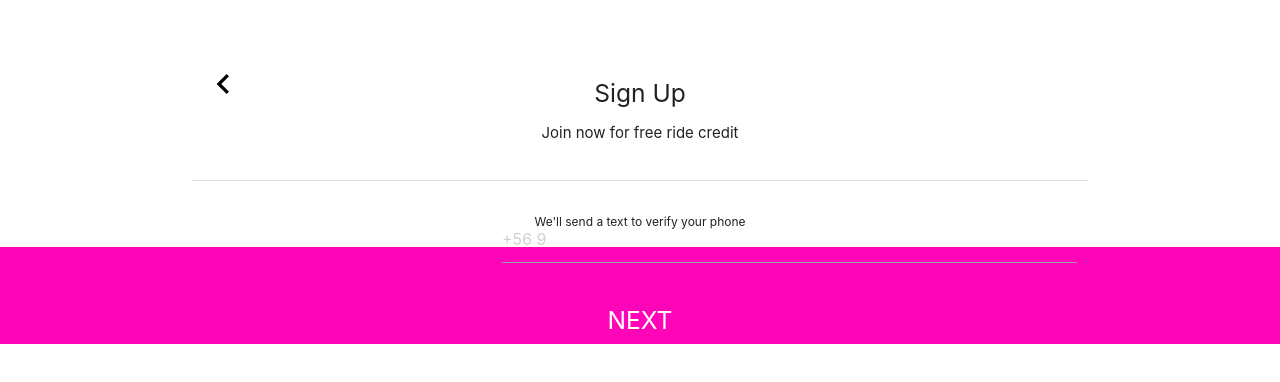
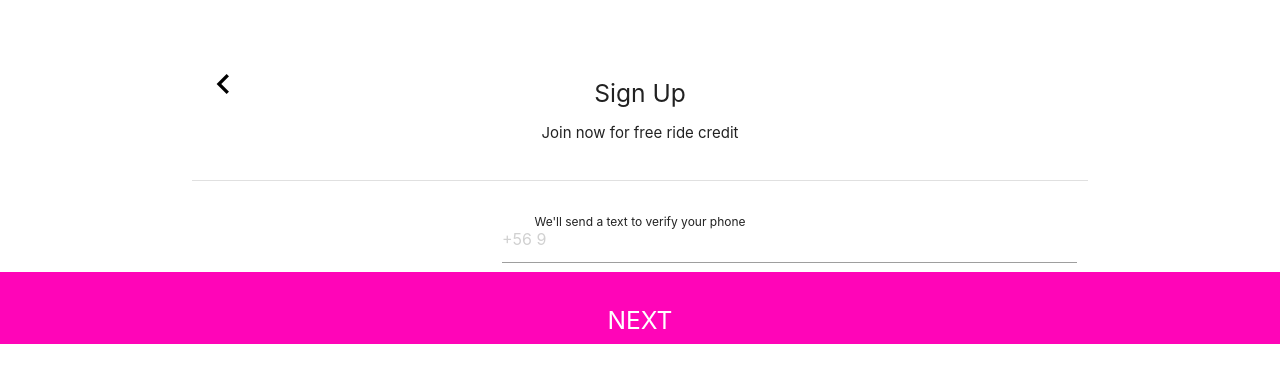
Before and after one commit to nerdale/lyft, a plain HTML site: page signup.html in a window 1280 px wide. Drawn offline with nearby package versions, Linux system fonts and the light colour scheme.

Commit message:
margin footer signup probando

```diff
--- a/css/main.css
+++ b/css/main.css
@@ -50,5 +50,5 @@
 	background-color: #FF05B8;
 }
 footer{
-	margin-top: -5%;
+	margin-top: -3%;
 }
```
